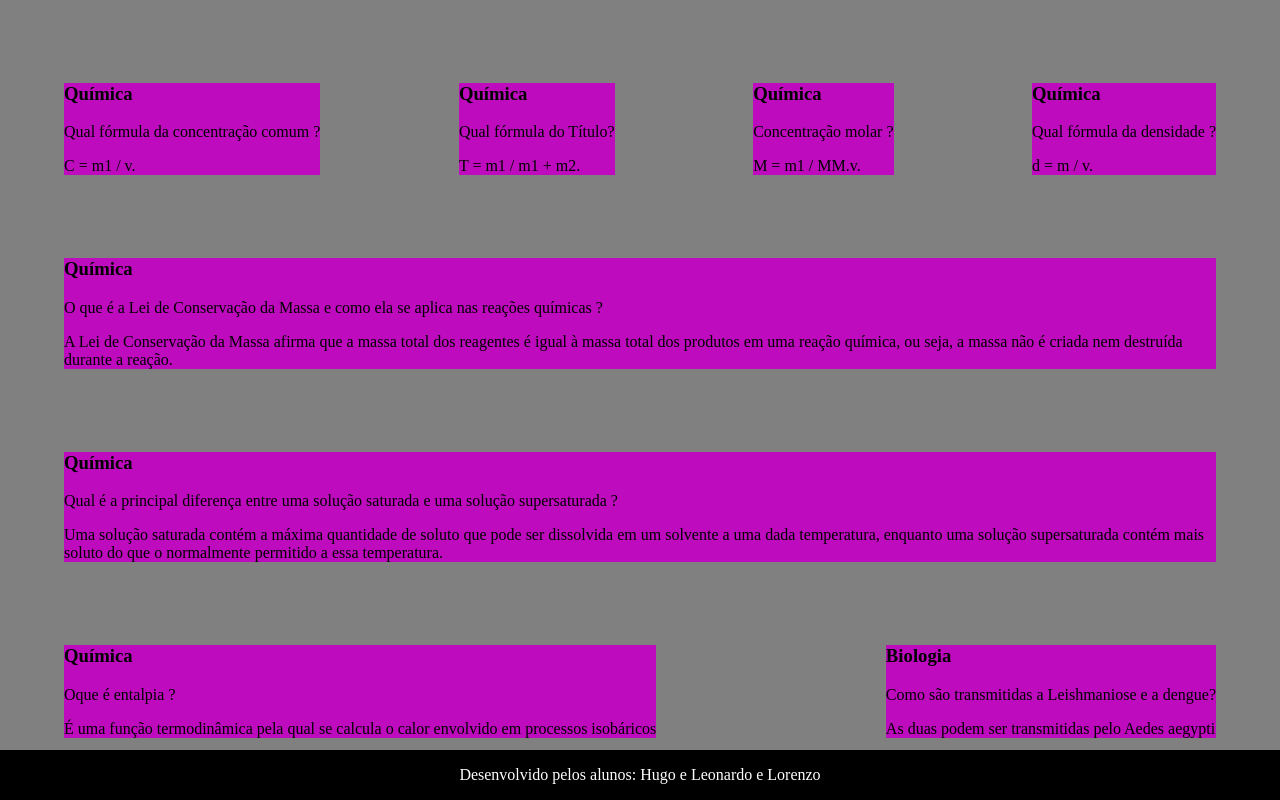
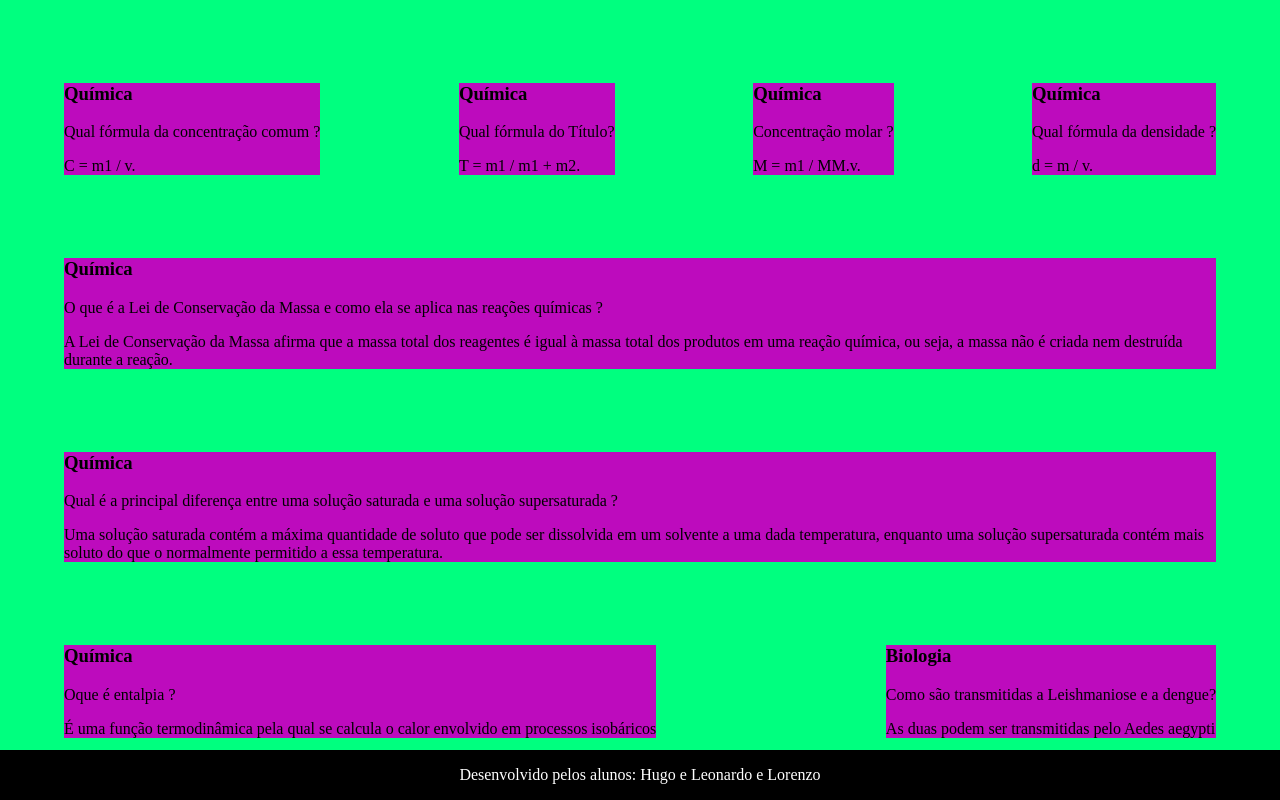
Before and after one commit to HugoSouza0611/perguntas.programa, a plain HTML site: page index.html in a window 1280 px wide. Shown: the top 800 px of the page. Drawn offline with Linux system fonts and the light colour scheme.

Commit message:
njdjfdjf

```diff
--- a/style.css
+++ b/style.css
@@ -1,5 +1,5 @@
 :root{
-    --fundo: grey;
+    --fundo: #00FF7F;
     --cartao-frente: rgb(189, 11, 189);
     --cartao-verso: pink;
     --branco: white;
```
